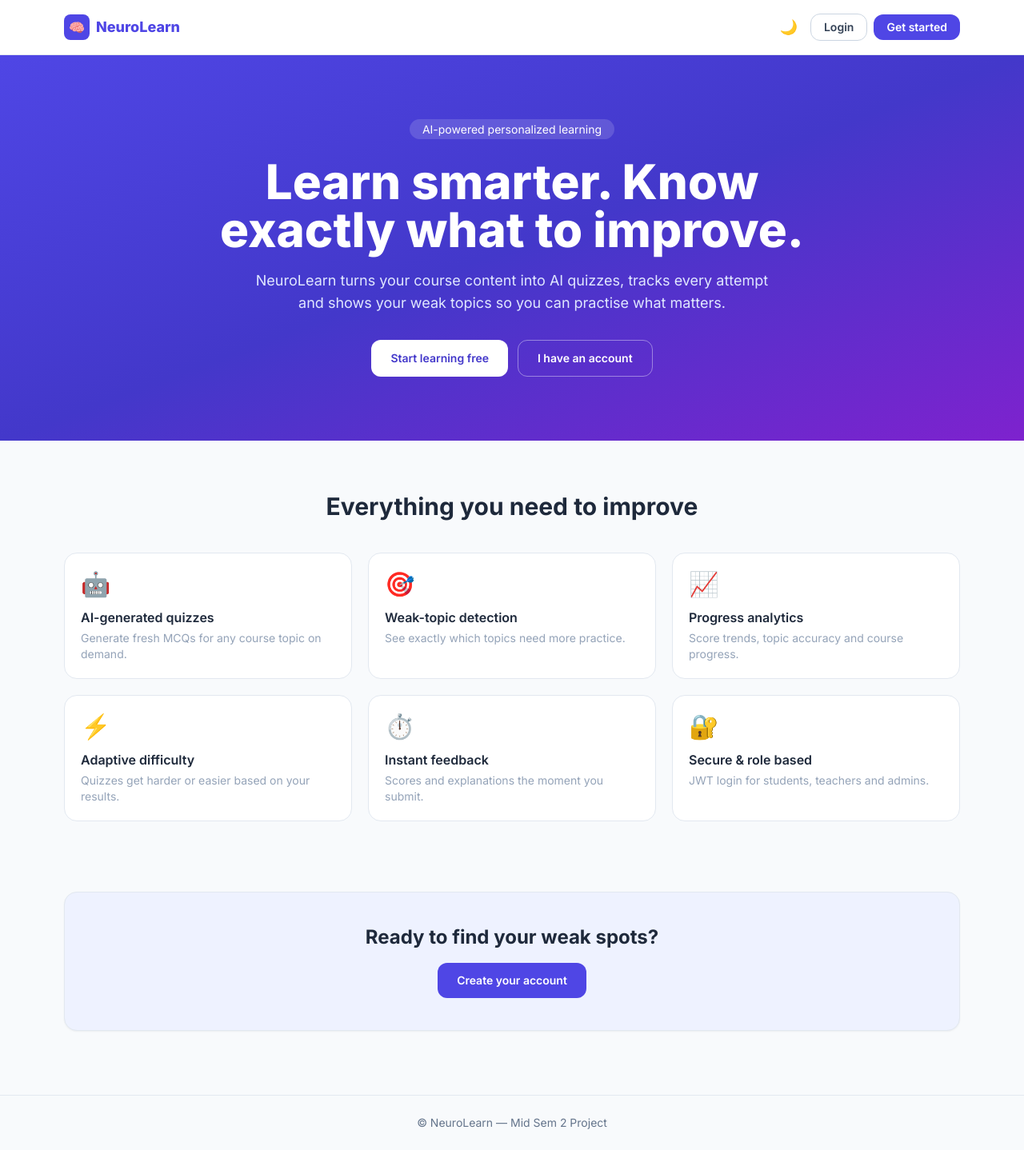
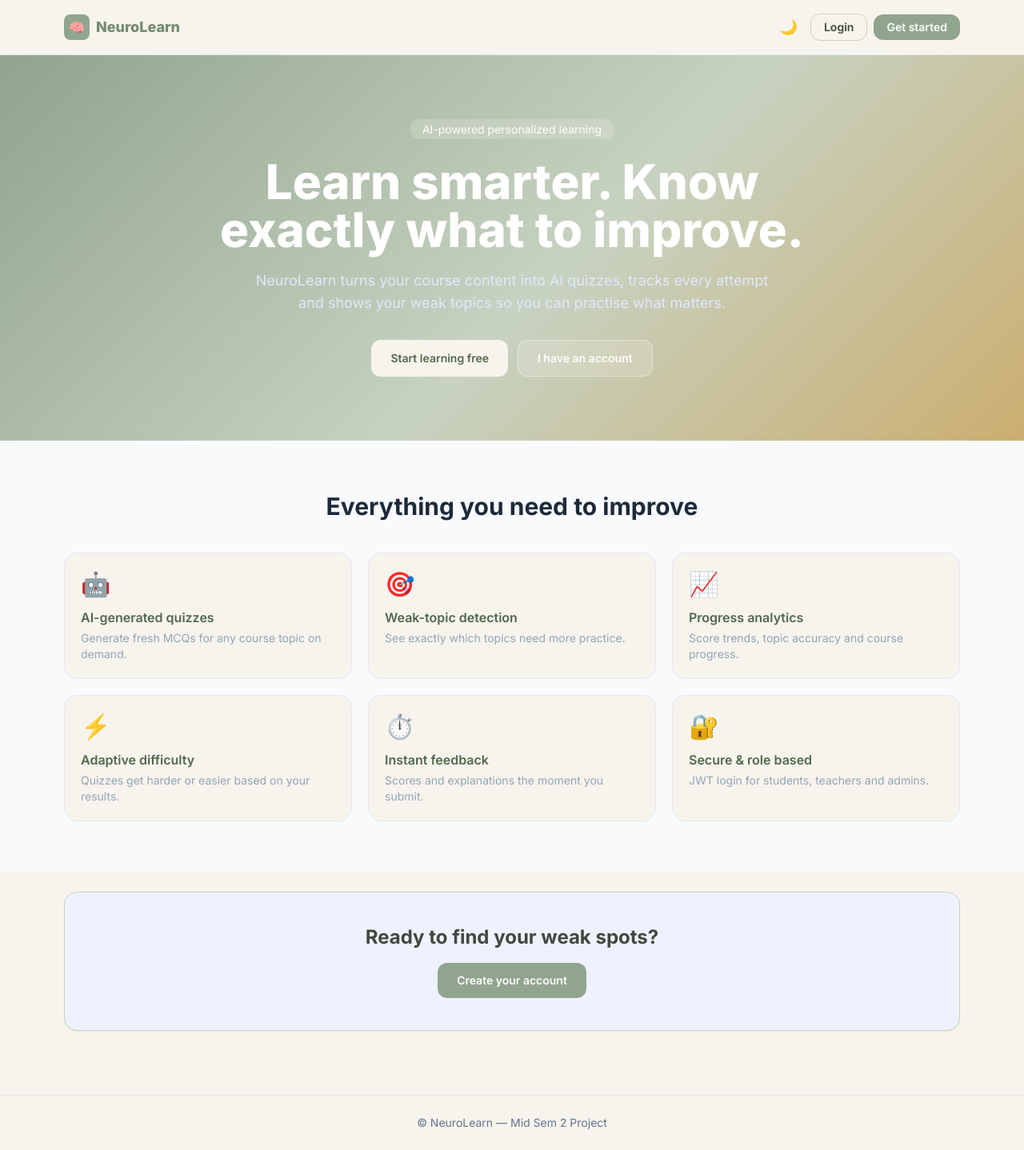
Before and after one commit to manish43221/NeuroLearn, a React (Vite) app in the folder frontend/: page / in a window 1280 px wide. Shown: the whole page at 80% size. Built offline with nearby package versions, Linux system fonts and the light colour scheme; no server answers.

Commit message:
Update styles for light and dark mode themes
Refactor CSS styles for light and dark modes, updating colors and applying Tailwind utilities for consistency.

```diff
--- a/frontend/src/index.css
+++ b/frontend/src/index.css
@@ -1,30 +1,300 @@
+
 @tailwind base;
 @tailwind components;
 @tailwind utilities;
 
 @layer base {
-  html { color-scheme: light; }
-  html.dark { color-scheme: dark; }
-  body { @apply bg-slate-50 text-slate-800 antialiased dark:bg-slate-950 dark:text-slate-200; }
+  html {
+    color-scheme: light;
+  }
+
+  html.dark {
+    color-scheme: dark;
+  }
+
+  body {
+    @apply antialiased;
+    background-color: #F7F4ED;
+    color: #3F493D;
+  }
+
+  html.dark body {
+    background-color: #252C25;
+    color: #E8E9DF;
+  }
+
+  h1, h2, h3, h4, h5, h6 {
+    color: inherit;
+  }
 }
 
 @layer components {
-  .card { @apply rounded-2xl border border-slate-200 bg-white p-5 shadow-sm dark:border-slate-800 dark:bg-slate-900; }
-  .feature-card { perspective: 1000px; min-height: 210px; }
-  .feature-card-inner { position: relative; min-height: inherit; transform-style: preserve-3d; transition: transform 600ms ease; }
-  .feature-card-face { position: absolute; inset: 0; border-radius: 1rem; padding: 1.25rem; backface-visibility: hidden; -webkit-backface-visibility: hidden; }
-  .feature-card-back { transform: rotateY(180deg); }
+  .card {
+    @apply rounded-2xl p-5 shadow-sm;
+    background-color: #FFFFFF;
+    border: 1px solid #C7D2C1;
+  }
+
+  html.dark .card {
+    background-color: #303830;
+    border-color: #465345;
+  }
+
+  .feature-card {
+    perspective: 1000px;
+    min-height: 210px;
+  }
+
+  .feature-card-inner {
+    position: relative;
+    min-height: inherit;
+    transform-style: preserve-3d;
+    transition: transform 600ms ease;
+  }
+
+  .feature-card-face {
+    position: absolute;
+    inset: 0;
+    border-radius: 1rem;
+    padding: 1.25rem;
+    backface-visibility: hidden;
+    -webkit-backface-visibility: hidden;
+  }
+
+  .feature-card-back {
+    transform: rotateY(180deg);
+  }
+
   .feature-card:hover .feature-card-inner,
-  .feature-card:focus .feature-card-inner { transform: rotateY(180deg); }
+  .feature-card:focus .feature-card-inner {
+    transform: rotateY(180deg);
+  }
+
   @media (prefers-reduced-motion: reduce) {
-    .feature-card-inner { transition-duration: 0.01ms; }
+    .feature-card-inner {
+      transition-duration: 0.01ms;
+    }
   }
-  .btn { @apply inline-flex items-center justify-center gap-2 rounded-xl px-4 py-2 text-sm font-semibold transition disabled:cursor-not-allowed disabled:opacity-60; }
-  .btn-primary { @apply btn bg-brand-600 text-white hover:bg-brand-700; }
-  .btn-outline { @apply btn border border-slate-300 text-slate-700 hover:bg-slate-100 dark:border-slate-700 dark:text-slate-200 dark:hover:bg-slate-800; }
-  .btn-danger { @apply btn bg-red-600 text-white hover:bg-red-700; }
-  .input { @apply w-full rounded-xl border border-slate-300 bg-white px-3 py-2 text-sm outline-none transition focus:border-brand-500 focus:ring-2 focus:ring-brand-200 dark:border-slate-700 dark:bg-slate-900 dark:focus:ring-brand-900; }
-  .label { @apply mb-1 block text-sm font-medium text-slate-600 dark:text-slate-400; }
-  .chip { @apply inline-block rounded-full bg-brand-50 px-2.5 py-0.5 text-xs font-medium text-brand-700 dark:bg-brand-900/40 dark:text-brand-200; }
-  .page { @apply mx-auto max-w-6xl px-4 py-6; }
+
+  .btn {
+    @apply inline-flex items-center justify-center gap-2 rounded-xl px-4 py-2 text-sm font-semibold transition disabled:cursor-not-allowed disabled:opacity-60;
+  }
+
+  .btn-primary {
+    @apply btn;
+    background-color: #91A48D;
+    color: #FFFFFF;
+  }
+
+  .btn-primary:hover {
+    background-color: #748A70;
+  }
+
+  .btn-outline {
+    @apply btn;
+    border: 1px solid #C7D2C1;
+    color: #3F493D;
+  }
+
+  .btn-outline:hover {
+    background-color: #C7D2C1;
+  }
+
+  html.dark .btn-outline {
+    border-color: #465345;
+    color: #E8E9DF;
+  }
+
+  html.dark .btn-outline:hover {
+    background-color: #394639;
+  }
+
+  .btn-danger {
+    @apply btn bg-red-600 text-white hover:bg-red-700;
+  }
+
+  .input {
+    @apply w-full rounded-xl border px-3 py-2 text-sm outline-none transition;
+    background-color: #FFFFFF;
+    border-color: #C7D2C1;
+    color: #3F493D;
+  }
+
+  .input:focus {
+    border-color: #91A48D;
+    box-shadow: 0 0 0 2px #C7D2C1;
+  }
+
+  html.dark .input {
+    background-color: #303830;
+    border-color: #465345;
+    color: #E8E9DF;
+  }
+
+  .label {
+    @apply mb-1 block text-sm font-medium;
+    color: #687563;
+  }
+
+  html.dark .label {
+    color: #C7D2C1;
+  }
+
+  .chip {
+    @apply inline-block rounded-full px-2.5 py-0.5 text-xs font-medium;
+    background-color: #E4E9DE;
+    color: #52684D;
+  }
+
+  html.dark .chip {
+    background-color: #394639;
+    color: #D4E0CD;
+  }
+
+  .page {
+    @apply mx-auto max-w-6xl px-4 py-6;
+  }
+
+  .page a {
+    transition: color 150ms ease;
+  }
+
+  .page a:hover {
+    color: #748A70;
+  }
+
+  ::selection {
+    background-color: #C7D2C1;
+    color: #3F493D;
+  }
 }
+
+/* NeuroLearn Header / Navbar */
+nav {
+  background-color: #F7F4ED;
+  color: #3F493D;
+  border-color: #C7D2C1;
+}
+
+html.dark nav {
+  background-color: #252C25;
+  color: #E8E9DF;
+  border-color: #465345;
+}
+
+nav a {
+  color: #3F493D;
+  transition: color 150ms ease;
+}
+
+nav a:hover {
+  color: #748A70;
+}
+
+html.dark nav a {
+  color: #E8E9DF;
+}
+
+html.dark nav a:hover {
+  color: #C7D2C1;
+}
+
+/* ===== NeuroLearn Sage Green Theme ===== */
+
+/* Header / Navbar */
+nav {
+  background-color: #F7F4ED !important;
+  color: #3F493D;
+  border-color: #C7D2C1 !important;
+}
+
+html.dark nav {
+  background-color: #252C25 !important;
+  color: #E8E9DF;
+  border-color: #465345 !important;
+}
+
+/* Brand name */
+nav a {
+  color: #52684D;
+}
+
+nav a:hover {
+  color: #748A70;
+}
+
+/* Header buttons */
+nav a[class*="bg-brand"],
+nav button[class*="bg-brand"] {
+  background-color: #91A48D !important;
+  color: #FFFFFF !important;
+}
+
+nav a[class*="bg-brand"]:hover,
+nav button[class*="bg-brand"]:hover {
+  background-color: #748A70 !important;
+}
+
+/* Landing page hero section */
+body {
+  background-color: #F7F4ED;
+}
+
+body > #root {
+  min-height: 100vh;
+}
+
+/* Replace purple gradients */
+.bg-gradient-to-r,
+.bg-gradient-to-br,
+.bg-gradient-to-b {
+  background-image: linear-gradient(
+    135deg,
+    #91A48D 0%,
+    #C7D2C1 55%,
+    #CBAE70 100%
+  ) !important;
+}
+
+/* Hero text */
+.text-white {
+  color: #FFFFFF;
+}
+
+/* Hero badge */
+.rounded-full[class*="bg-white"],
+[class*="bg-white/"] {
+  background-color: rgba(247, 244, 237, 0.2);
+}
+
+/* Primary buttons */
+.bg-brand-600,
+.bg-indigo-600,
+.bg-purple-600 {
+  background-color: #91A48D !important;
+}
+
+.hover\:bg-brand-700:hover,
+.hover\:bg-indigo-700:hover,
+.hover\:bg-purple-700:hover {
+  background-color: #748A70 !important;
+}
+
+/* White hero buttons */
+.bg-white {
+  background-color: #F7F4ED;
+  color: #52684D;
+}
+
+/* Accent colors */
+.text-indigo-600,
+.text-purple-600,
+.text-brand-600 {
+  color: #748A70 !important;
+}
+
+/* Dark mode */
+html.dark body {
+  background-color: #252C25;
+  color: #E8E9DF;
+}
```
